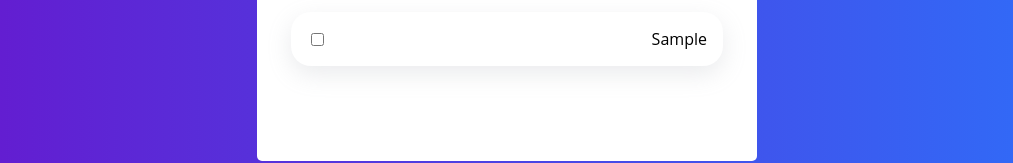
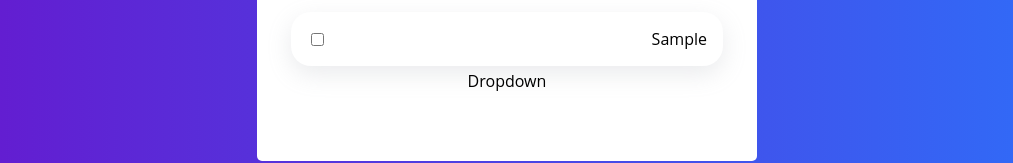
Before and after one commit to Azikenp/Toodoo, a React (Vite) app: page / in a window 1280 px wide. Both pictures are taken after typing "Sample" into the empty fields and a click on the button "Add A Todo". Shown: the part 299-462 px from the top of the page, without its empty margins (133-1146 px from the left). Built offline with nearby package versions, Linux system fonts and the light colour scheme.

Commit message:
adding dropdown component to form component

```diff
--- a/src/components/Dropdown.tsx
+++ b/src/components/Dropdown.tsx
@@ -0,0 +1,11 @@
+import React from "react";
+
+const Dropdown: React.FC = () => {
+  return (
+    <div className="dropdown">
+      <div className="dropdown-title">Dropdown</div>
+    </div>
+  );
+};
+
+export default Dropdown;
--- a/src/components/TodolistItem.tsx
+++ b/src/components/TodolistItem.tsx
@@ -1,4 +1,5 @@
 import React from "react";
+import Dropdown from "./Dropdown";
 
 interface TodolistItemProps {
   todo: Todo;
@@ -19,6 +20,7 @@ const TodolistItem: React.FC<TodolistItemProps> = ({
         />
         {todo.text}
       </label>
+      <Dropdown />
     </li>
   );
 };
```
